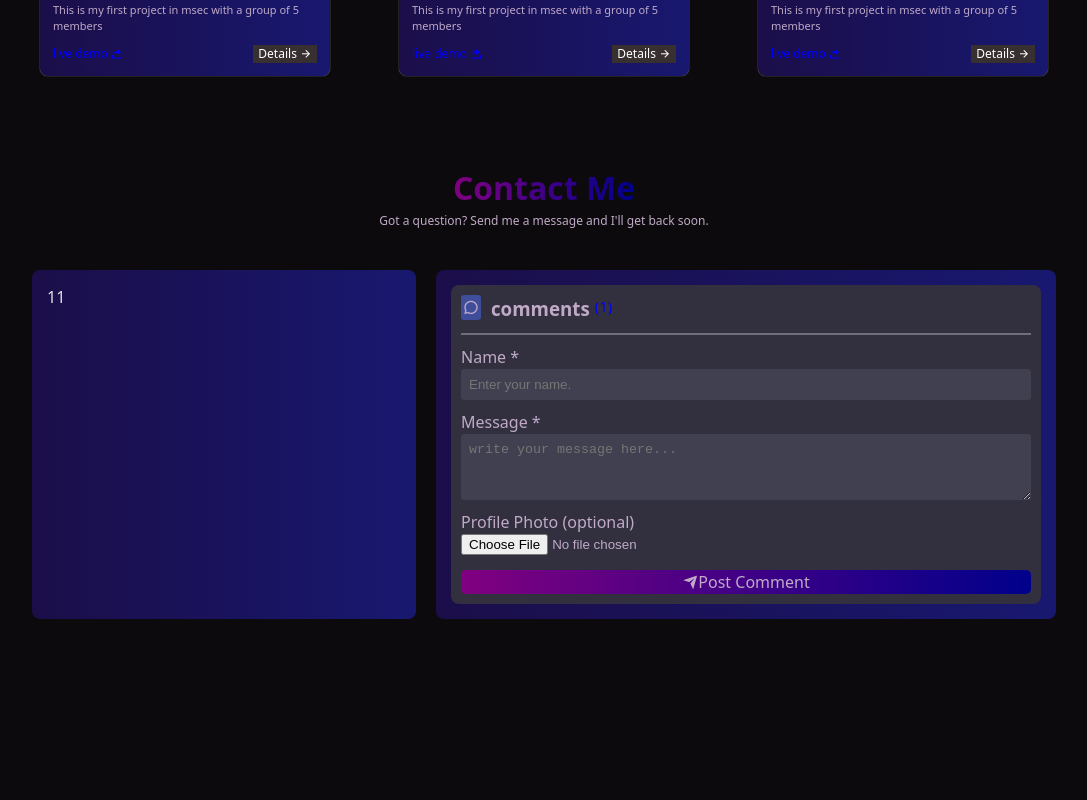
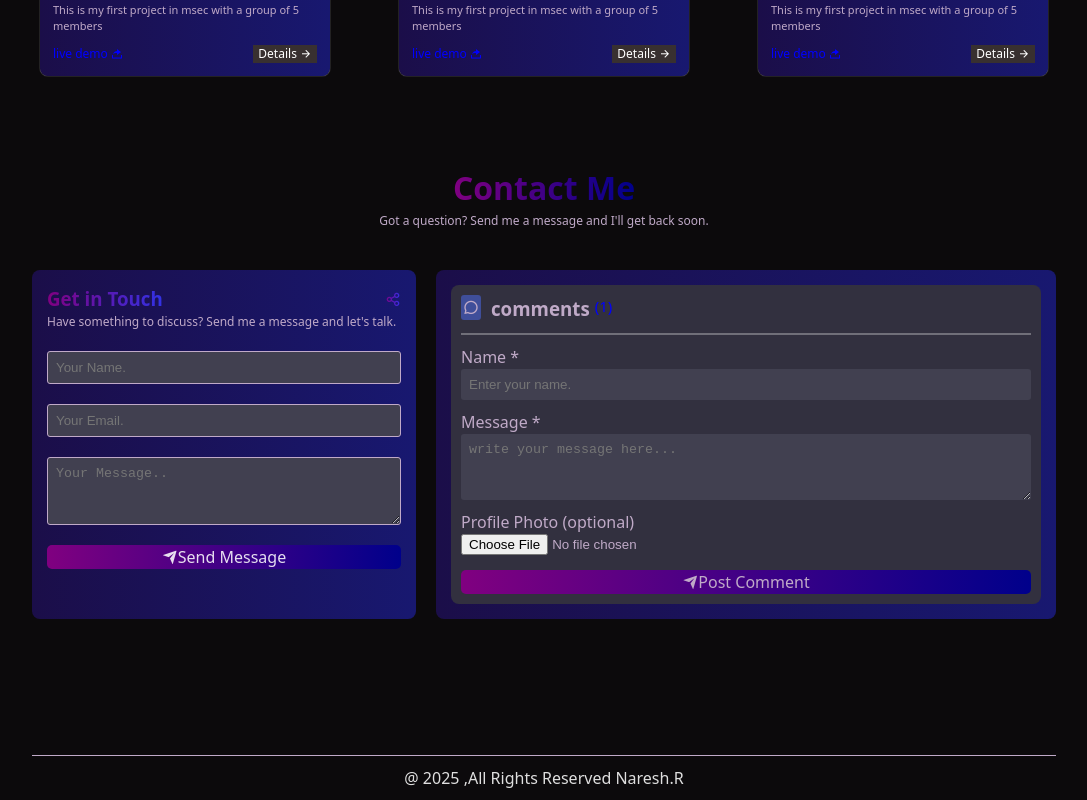
Before and after one commit to nareshrajaparimala/Portfolio_Naresh, a React (Vite) app in the folder frontend/: page / in a window 1280 px wide. Shown: the part 2040-2840 px from the top of the page, without its empty margins (96-1183 px from the left). Before the commit the page ends 2679 px from the top, so only its background shows below. Built offline with nearby package versions, Linux system fonts and the light colour scheme; some icons are missing.

Commit message:
i have done comments part without js

```diff
--- a/frontend/src/components/contact.jsx
+++ b/frontend/src/components/contact.jsx
@@ -3,16 +3,41 @@ import "./styles/contact.css";
 
 function Contact({contactRef}){
     return(
-          <contact className="contacttop" ref={contactRef}>
+    <contact className="contacttop" ref={contactRef}>
         <div className="contactheaddiv">
             <h1 id="contact-me-head">Contact Me</h1>
             <p id="paracontact">Got a question? Send me a message and I'll get back soon. </p>
         </div>
 
+
+
+
         <div className="bigdivc" >
+             {/* get in touch */}
+            {/* first contact */}
             <div className="div1contact">
-                11
+                <div className="getintouchhead">
+                    <h3 id="getintouchsent">Get in Touch</h3>
+                    <div className="sharicon">
+                        <i class="ri-share-line"></i>
+                    </div>
+                </div>
+                <p id="paraforgetintouch">Have something to discuss? Send me a message and let's talk. </p>
+                    <input type="text" placeholder="Your Name." id="sendername"/>
+                    <input type="text" placeholder="Your Email." id="sendermail"/>
+                    <textarea name="" id="sendermessage" placeholder="Your Message.."></textarea>
+                    <div className="postcontact">
+                        <i class="ri-send-plane-fill"></i>Send Message
+                    </div>
+
             </div>
+
+
+
+
+
+
+
 
             {/* comment */}
             <div className="div2contact">
@@ -44,6 +69,10 @@ function Contact({contactRef}){
                 </div>
             </div>
         </div>
+        {/* copywrites */}
+        <div className="divcopywright">
+            @ 2025 ,All Rights Reserved Naresh.R
+        </div>
     </contact>
     );
 }
--- a/frontend/src/components/styles/contact.css
+++ b/frontend/src/components/styles/contact.css
@@ -25,26 +25,121 @@
     font-size: 12px;
     color: var(--dull-color);
 }
-#bluestext{
-    margin-left: 5px;
-    font-size: 15px;
-    color: blue;
-}
+
+/* get in touch */
 .bigdivc{
     display: flex;
     flex-wrap: wrap;
     gap: 20px;
     padding-top: 20px;
-    padding-bottom: 20px;
+    padding-bottom: 17vh;
     /* background-color: aqua; */
 }
 
 .div1contact{
+    display: flex;
+    flex-direction: column;
     min-width: 200px;
     flex: 1.2;
     padding: 15px;
     border-radius: 8px;
     background: var(--contact-background-color);
+}
+.getintouchhead{
+    width: 100%;
+    display: flex;
+    /* background-color: rgb(16, 50, 50); */
+  justify-content: space-between;
+
+}
+#getintouchsent{
+    background: linear-gradient(to right, purple, rgb(50, 50, 229));
+    -webkit-background-clip: text;
+    -webkit-text-fill-color: transparent;
+    /* background-color: aqua; */
+}
+.sharicon{
+    display: flex;
+    justify-content: center;
+    align-items: center;
+}
+.ri-share-line{
+    /* float: right; */
+    margin-right: 0;
+    background-color: aquamarine;
+    background: linear-gradient(to right, purple, rgb(49, 49, 236));
+    -webkit-background-clip: text;
+    -webkit-text-fill-color: transparent;
+}
+#paraforgetintouch{
+    font-size: 12px;
+    padding-bottom: 10px;
+    color: var(--dull-color);
+}
+#sendername,#sendermail{
+    border: none;
+    border-radius: 3px;
+    outline: none;
+    padding: 8px;
+    margin-bottom: 10px;
+    margin-top: 10px;
+    border: .4px solid var(--dull-color);
+    background: var(--box-color);
+}
+#sendermessage{
+    height: 50px;
+    border: none;
+    border-radius: 3px;
+    outline: none;
+    padding: 8px;
+    margin-bottom: 10px;
+    margin-top: 10px;
+    border: .4px solid var(--dull-color);
+    background: var(--box-color);
+}
+.postcontact{
+    margin-top: 10px;
+    margin-bottom: 15px;
+    display: flex;
+    justify-content: center;
+    align-items: center;
+    border-radius: 5px;
+    background: linear-gradient(to right, purple, darkblue);
+}
+
+
+
+
+
+
+
+
+
+
+
+
+
+
+
+
+
+
+
+
+
+
+
+
+
+
+
+
+
+
+#bluestext{
+    margin-left: 5px;
+    font-size: 15px;
+    color: blue;
 }
 .div2contact{
     min-width: 300px;
@@ -131,3 +226,11 @@
     background: linear-gradient(to right, purple, darkblue);
 
 }
+.divcopywright{
+    display: flex;
+    justify-content: center;
+    align-items: center;
+    padding-top: 10px;
+    padding-bottom: 10px;
+    border-top: .1px solid var(--dull-color);
+}
```
